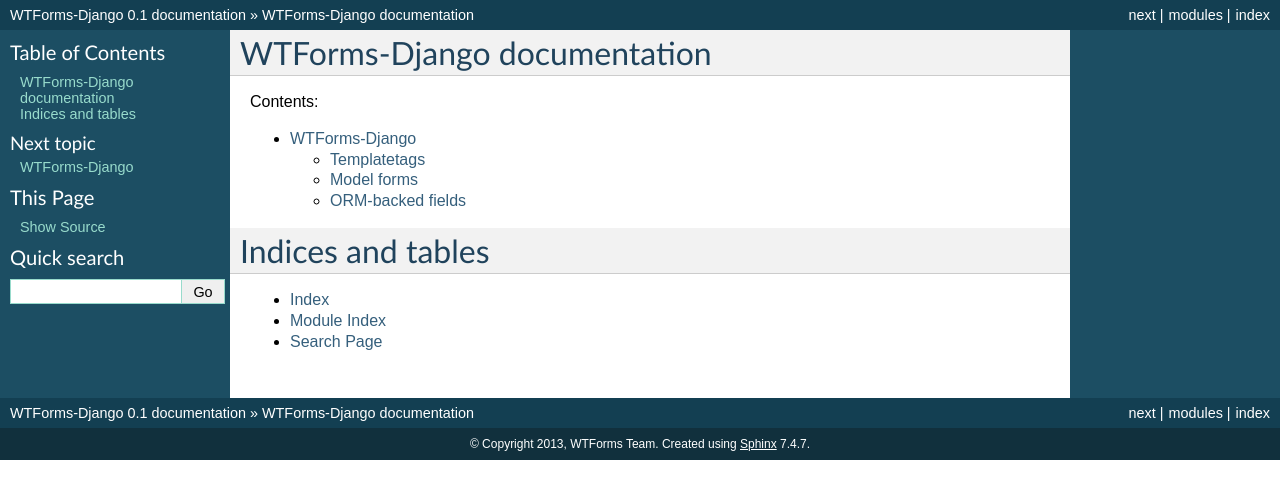
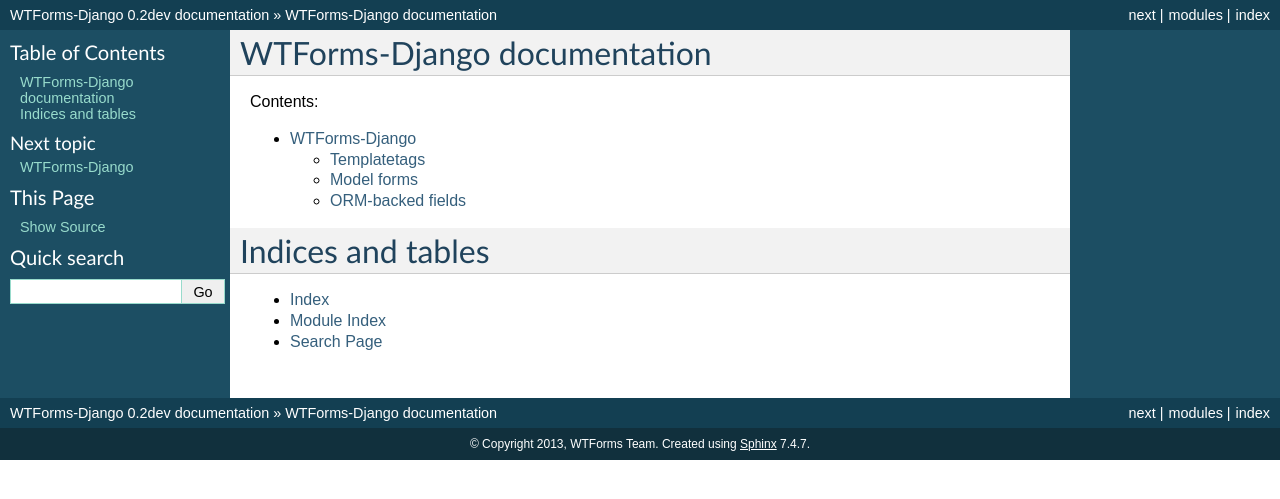
Before and after one commit to pallets-eco/wtforms-django, a Sphinx documentation site: the page built from docs/index.rst, in a window 1280 px wide. Shown: the top 499 px of the page. Built offline with Sphinx 7.4.7, drawn with Linux system fonts in a browser that asks for light colours.

Commit message:
Head is now 0.2dev

```diff
--- a/docs/conf.py
+++ b/docs/conf.py
@@ -48,9 +48,9 @@ copyright = u'2013, WTForms Team'
 # built documents.
 #
 # The short X.Y version.
-version = '0.1'
+version = '0.2'
 # The full version, including alpha/beta/rc tags.
-release = '0.1'
+release = '0.2dev'
 
 # The language for content autogenerated by Sphinx. Refer to documentation
 # for a list of supported languages.
--- a/setup.py
+++ b/setup.py
@@ -2,7 +2,7 @@ from setuptools import setup
 
 setup(
     name='WTForms-Django',
-    version='0.1',
+    version='0.2dev',
     url='http://github.com/wtforms/wtforms-appengine/',
     license='BSD',
     author='Thomas Johansson, James Crasta',
--- a/wtforms_django/__init__.py
+++ b/wtforms_django/__init__.py
@@ -1 +1 @@
-__version__ = '0.1'
+__version__ = '0.2dev'
```
